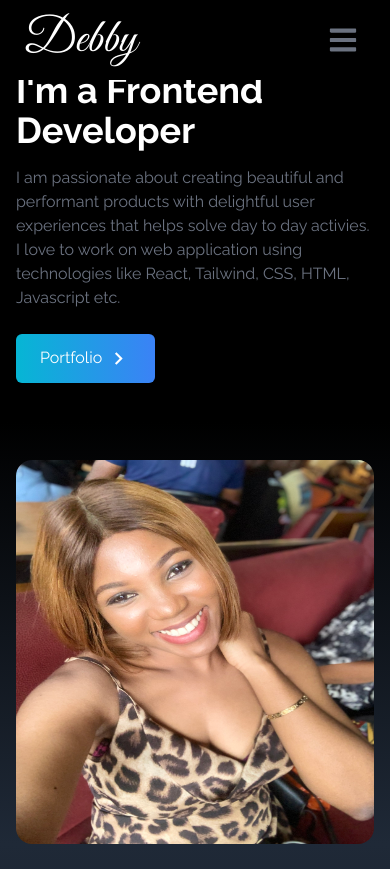
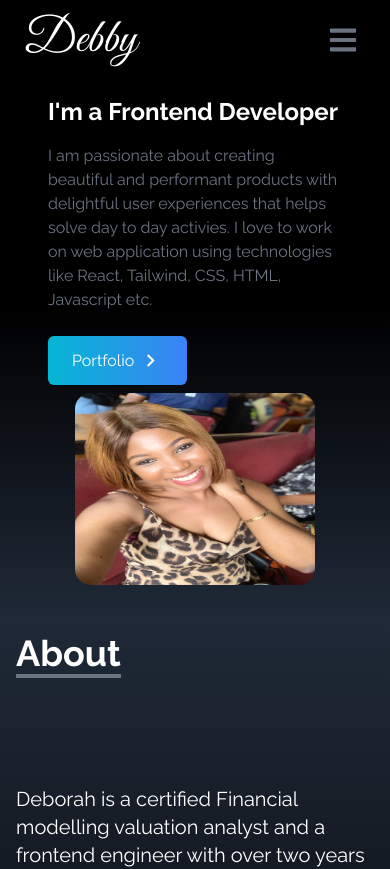
Before and after one commit to debbyuzuegbu/debby-portfolio-website, a React (Create React App) app: page / in a window 390 px wide. Shown: the top 869 px of the page. Built offline with nearby package versions, Linux system fonts and the light colour scheme.

Commit message:
phone responsiveness

```diff
--- a/src/Components/About.jsx
+++ b/src/Components/About.jsx
@@ -4,7 +4,7 @@ const About = () => {
   return (
     <div
       id="about"
-      className="w-full h-screen bg-gradient-to-b from-gray-800 to-black text-white"
+      className="w-full md:h-screen bg-gradient-to-b from-gray-800 to-black text-white"
     >
       <div className="max-w-screen-lg p-4 mx-auto flex flex-col justify-center w-full h-full">
         <div className="pb-8">
--- a/src/Components/Home.jsx
+++ b/src/Components/Home.jsx
@@ -7,11 +7,11 @@ const Home = () => {
   return (
     <div
       id="home"
-      className="sm:p-8 h-screen w-full bg-gradient-to-b from-black via-black to-gray-800"
+      className="p-8 md:p-0 w-full md:h-screen bg-gradient-to-b from-black via-black to-gray-800 bg-contain"
     >
       <div className="max-w-screen-lg mx-auto flex flex-col items-center justify-center h-full px-4 md:flex-row">
         <div className="flex flex-col justify-center h-full">
-          <h2 className="text-4xl sm:text-7xl font-bold text-white">
+          <h2 className="pt-16 md:p-0 text-2xl md:text-4xl sm:text-7xl font-bold text-white">
             I'm a Frontend Developer
           </h2>
           <p className="text-gray-500 py-4 max-w-md">
@@ -38,7 +38,7 @@ const Home = () => {
           <img
             src={HeroImage}
             alt="my profile"
-            className="rounded-2xl mx-auto sm:w-60 sm:h-48 w-96 h-96 md:w-full"
+            className="rounded-2xl md:mx-auto w-60 h-48 md:w-96 md:h-96"
           />
         </div>
       </div>
```
